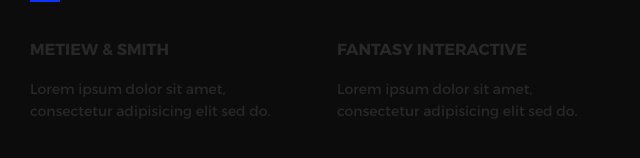
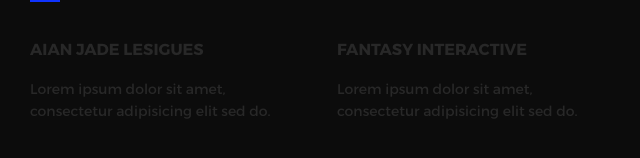
Before and after one commit to aianjade/aianjade.github.io, a plain HTML site: page index.html in a window 1280 px wide. Shown: the part 566-724 px from the top of the page, 178-818 px from the left. Drawn offline with nearby package versions, Linux system fonts and the light colour scheme.

Commit message:
add html

```diff
--- a/index.html
+++ b/index.html
@@ -61,7 +61,7 @@
               </div>
               <div class="intro--options">
                 <a href="#0">
-                  <h3>Metiew &amp; Smith</h3>
+                  <h3>Aian Jade Lesigues</h3>
                   <p>Lorem ipsum dolor sit amet, consectetur adipisicing elit sed do.</p>
                 </a>
                 <a href="#0">
```
